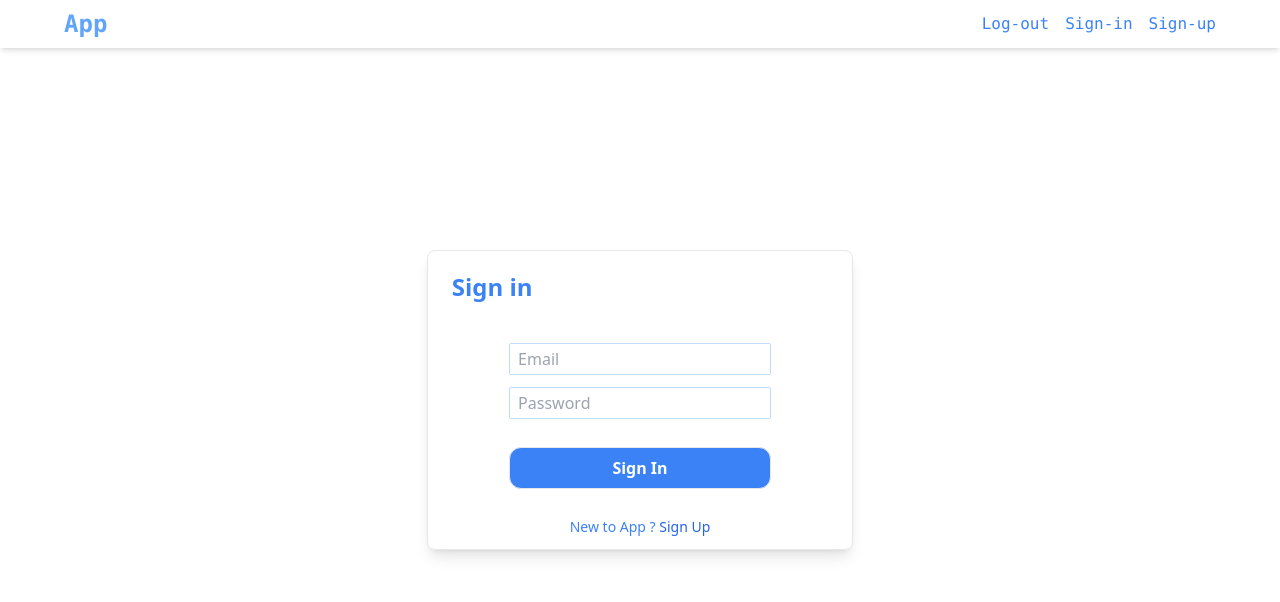
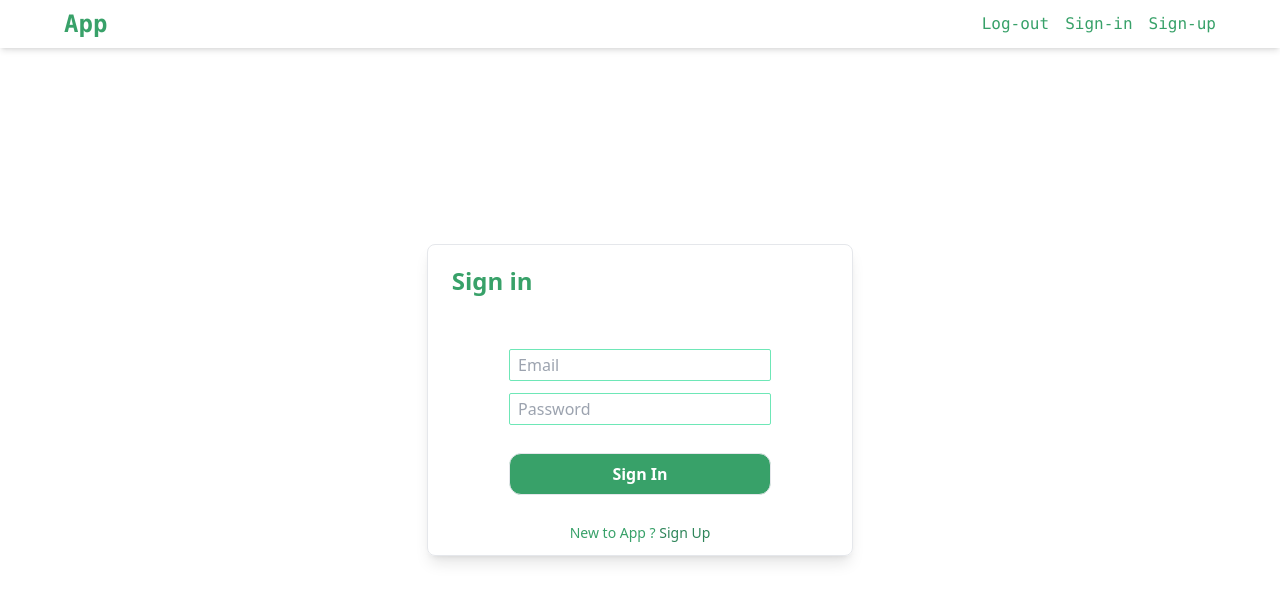
Before and after one commit to Shaheer-Ahmd/militaryportal, a Next.js app in the folder frontend/military/: page / in a window 1280 px wide. Shown: the top 602 px of the page. Built offline with nearby package versions, Linux system fonts and the light colour scheme.

Commit message:
2nd commit

```diff
--- a/frontend/military/pages/_app.js
+++ b/frontend/military/pages/_app.js
@@ -1,5 +1,11 @@
 import "@/styles/globals.css";
+import Nav from "./components/Nav";
 
 export default function App({ Component, pageProps }) {
-  return <Component {...pageProps} />;
+  return (
+    <div>
+    <Nav/>
+    <Component {...pageProps} />
+    </div>
+  )
 }
--- a/frontend/military/pages/components/FormSignIn.js
+++ b/frontend/military/pages/components/FormSignIn.js
@@ -1,6 +1,6 @@
-import React from 'react'
+import React, { useState } from 'react'
 
-export default function FormSignIn({setEmail,setPassword,email,password,handleSubmit}) {
+export default function FormSignIn({setEmail,setPassword,email,password,handleSubmit,error}) {
     const handleEmailChange = (e) =>{
         setEmail(e.target.value)
     }
@@ -9,28 +9,31 @@ export default function FormSignIn({setEmail,setPassword,email,password,handleSu
     }
   return (
     <form className="flex flex-col border rounded-lg border-gray-200 w-3/6 lg:w-4/12 px-4 py-3 gap-8 shadow-lg">
-        <h1 className="text-2xl text-blue-500 font-sans font-semibold p-2">
+        <h1 className="text-2xl font-sans font-semibold p-2  text-primary-first">
         Sign in
         </h1>
         <div className="flex flex-col items-center gap-3">
+            <div className={error ? 'scale-100 text-white bg-primary-first w-4/6 xs:w-2/5 flex justify-center items-center transition-all' : 'scale-0'}>
+            {error}
+            </div>
             <input
             type="email"
             placeholder="Email"
-            className="w-4/6 py-3  focus:outline-none border rounded-sm border-blue-200 focus:border-2  h-8 px-2 xs:w-2/5 text-gray-600"
+            className="w-4/6 py-3  focus:outline-none border rounded-sm border-primary-secondary focus:border-2  h-8 px-2 xs:w-2/5 text-gray-600"
             value={email}
             onChange={handleEmailChange}
             />
             <input
             type="password"
             placeholder="Password"
-            className="w-4/6 py-3  focus:outline-none border rounded-sm border-blue-200 focus:border-2  h-8 px-2 xs:w-2/5 text-gray-600"
+            className="w-4/6 py-3  focus:outline-none border rounded-sm border-primary-secondary focus:border-2  h-8 px-2 xs:w-2/5 text-gray-600"
             value={password}
             onChange={handlePasswordChange}
             />
-            <button className=" my-4 bg-blue-500 text-white font-sans font-semibold border rounded-xl py-2 px-1 w-4/6 xs:w-2/5" onClick={handleSubmit}>Sign In</button>
-            <span className="text-blue-500 text-sm">New to App ?{" "}
+            <button className=" my-4 bg-primary-first text-white font-sans font-semibold border rounded-xl py-2 px-1 w-4/6 xs:w-2/5" onClick={handleSubmit}>Sign In</button>
+            <span className="text-primary-first text-sm">New to App ?{" "}
                 <a href="/signup">
-                <span className="text-blue-600 hover:underline">Sign Up</span>
+                <span className="text-primary-tertiary hover:underline">Sign Up</span>
                 </a>
             </span>
         </div>
--- a/frontend/military/pages/components/FormSignUp.js
+++ b/frontend/military/pages/components/FormSignUp.js
@@ -1,46 +1,53 @@
 import React from 'react'
 
-export default function FormSignUp({setEmail,setConfirmEmail,setPassword,email,confirmEmail,password,handleSubmit}) {
+export default function FormSignUp({setEmail,setPassword,setName,setRank,email,password,name,rank,handleSubmit,error}) {
   const handleEmailChange = (e) => {
     setEmail(e.target.value);
-  }
-  const handleConfirmEmailChange = (e) =>{
-    setConfirmEmail(e.target.value)
   }
   const handlePasswordChange = (e) =>{
     setPassword(e.target.value)
   }
+  const handleNameChange = (e) =>{
+    setName(e.target.value)
+  }
+  const handleRankChange = (e) => {
+    setRank(e.target.value);
+  }
   return (
     <form className="flex flex-col border rounded-lg border-gray-200 w-3/6 lg:w-4/12 px-4 py-3 gap-8 shadow-lg">
-        <h1 className="text-2xl text-blue-500 font-sans font-semibold p-2">
+        <h1 className="text-2xl text-primary-tertiary font-sans font-semibold p-2">
         Sign up
         </h1>
+        <div className={error ? 'scale-100 text-white bg-primary-first w-4/6 xs:w-2/5 flex justify-center items-center transition-all' : 'scale-0'}>
+        {error}
+        </div>
         <div className="flex flex-col items-center gap-3">
+            <input
+            placeholder='name'
+            className="w-4/6 py-3  focus:outline-none border rounded-sm border-primary-secondary focus:border-2  h-8 px-2 xs:w-2/5 text-gray-600"
+            value={name}
+            onChange={handleNameChange}
+            />
+            <input
+
             <input
             type="email"
             placeholder="Email"
-            className="w-4/6 py-3  focus:outline-none border rounded-sm border-blue-200 focus:border-2  h-8 px-2 xs:w-2/5 text-gray-600"
+            className="w-4/6 py-3  focus:outline-none border rounded-sm border-primary-secondary focus:border-2  h-8 px-2 xs:w-2/5 text-gray-600"
             value={email}
             onChange={handleEmailChange}
             />
             <input
-            type="email"
-            placeholder="Confirm email"
-            className="w-4/6 py-3  focus:outline-none border rounded-sm border-blue-200 focus:border-2  h-8 px-2 xs:w-2/5 text-gray-600"
-            value={confirmEmail}
-            onChange={handleConfirmEmailChange}
-            />
-            <input
             type="password"
             placeholder="Password"
-            className="w-4/6 py-3  focus:outline-none border rounded-sm border-blue-200 focus:border-2  h-8 px-2 xs:w-2/5 text-gray-600"
+            className="w-4/6 py-3  focus:outline-none border rounded-sm border-primary-secondary focus:border-2  h-8 px-2 xs:w-2/5 text-gray-600"
             value={password}
             onChange={handlePasswordChange}
             />
-            <button className=" my-4 bg-blue-500 text-white font-sans font-semibold border rounded-xl py-2 px-1 w-4/6 xs:w-2/5" onClick={handleSubmit}>Sign Up</button>
-            <span className="text-blue-500 text-sm">Already a member ?{" "}
+            <button className=" my-4 bg-primary-first text-white font-sans font-semibold border rounded-xl py-2 px-1 w-4/6 xs:w-2/5" onClick={handleSubmit}>Sign Up</button>
+            <span className="text-primary-first text-sm">Already a member ?{" "}
                 <a href="/">
-                <span className="text-blue-600 hover:underline">Sign In</span>
+                <span className="text-primary-tertiary hover:underline">Sign In</span>
                 </a>
             </span>
         </div>
--- a/frontend/military/pages/components/Nav.js
+++ b/frontend/military/pages/components/Nav.js
@@ -3,14 +3,14 @@ import React from "react";
 export default function Nav() {
   return (
     <nav className="flex justify-between px-10 py-2 lg:px-16 fixed min-w-full items-center shadow-md top-0">
-      <h1 className="font-semibold font-mono text-2xl text-blue-400">App</h1>
-      <div className="flex items-center justify-center gap-4 text-blue-500 font-mono">
-        <span className="hover:text-blue-800 cursor-pointer">Log-out</span>
+      <h1 className="font-semibold font-mono text-2xl text-primary-first">App</h1>
+      <div className="flex items-center justify-center gap-4 text-primary-first font-mono">
+        <span className="hover:text-primary-tertiary cursor-pointer">Log-out</span>
         <Link to href={"/"}>
-          <span className="hover:text-blue-800">Sign-in</span>
+          <span className="hover:text-primary-tertiary">Sign-in</span>
         </Link>
         <Link to href={"/signup"}>
-          <span className="hover:text-blue-800">Sign-up</span>
+          <span className="hover:text-primary-tertiary">Sign-up</span>
         </Link>
       </div>
     </nav>
--- a/frontend/military/pages/index.js
+++ b/frontend/military/pages/index.js
@@ -4,14 +4,21 @@ import { useState } from "react";
 export default function Home() {
   const [email,setEmail] = useState("")
   const [password,setPassword] = useState("")
+  const [error,setError] = useState("")
   const handleSubmit = (e) =>{
     e.preventDefault()
-    alert(email,password)
+    if(!email || !password){
+      setError("Both input fields must be set")
+    }
+    if(email.trim().length == 0 || password.trim().length == 0){
+      setError("Both input fields must be set")
+    }else{
+      setError("")
+    }
   }
   return (
     <main className="flex flex-col min-h-screen bg-white items-center justify-center">
-      <Nav/>
-        <FormSignIn setEmail = {setEmail} setPassword ={setPassword} email = {email} password = {password} handleSubmit = {handleSubmit}/>
+        <FormSignIn setEmail = {setEmail} setPassword ={setPassword} email = {email} password = {password} handleSubmit = {handleSubmit} error = {error}/>
     </main>
   );
 }
--- /dev/null
+++ b/frontend/military/pages/signup.js
@@ -0,0 +1,26 @@
+import React, { useState } from 'react'
+import FormSignUp from './components/FormSignUp'
+export default function page() {
+    const [email,setEmail] = useState("")
+    const [password,setPassword] = useState("")
+    const [name,setName] = useState("")
+    const [rank,setRank] = useState("")
+    const [error,setError] = useState("")
+    const handleSubmit = (e) =>{
+        e.preventDefault()
+        if(!email || !password ||!rank ||!name){
+          setError("Both input fields must be set")
+        }
+        if(email.trim().length == 0 || password.trim().length == 0 || name.trim().length == 0 || rank.trim().length == 0){
+          setError("Both input fields must be set")
+        }else{
+          setError("")
+        }
+      }
+  return (
+    <div className='flex flex-col justify-center items-center bg-white min-h-screen'>
+        <FormSignUp setEmail = {setEmail} setPassword = {setPassword}  setName = {setName} setRank = {setRank} email = {email}  password = {password} name = {name} rank = {rank} handleSubmit =  {handleSubmit} error = {error}/>
+
+    </div>
+  )
+}
--- a/frontend/military/tailwind.config.js
+++ b/frontend/military/tailwind.config.js
@@ -7,6 +7,13 @@ module.exports = {
   ],
   theme: {
     extend: {
+      colors: {
+        primary: {
+          secondary: '#6EE7B7',
+          first: '#38A169',
+          tertiary: '#2F855A',
+        },
+      },
       backgroundImage: {
         "gradient-radial": "radial-gradient(var(--tw-gradient-stops))",
         "gradient-conic":
```
